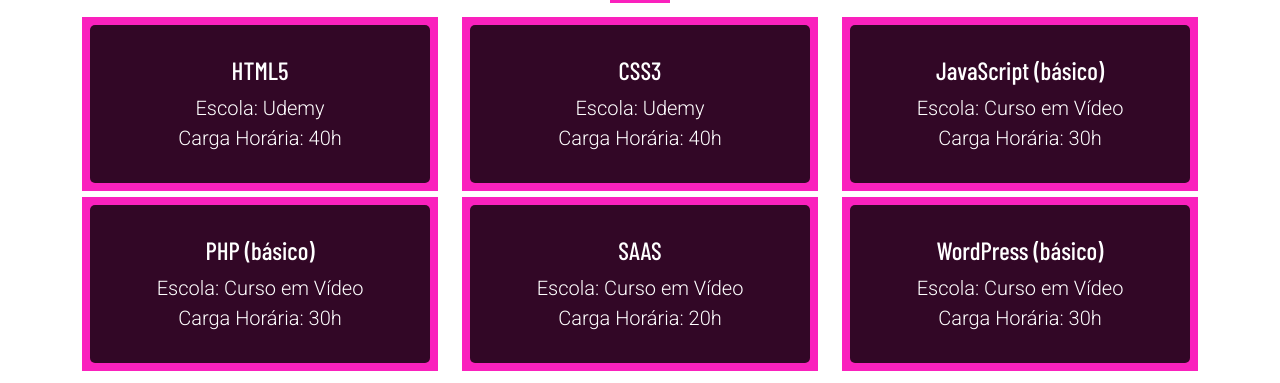
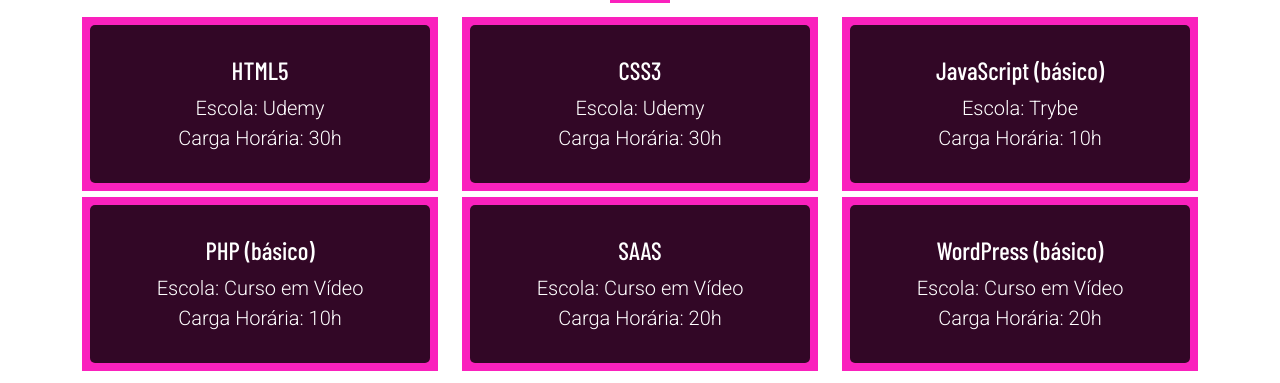
Before and after one commit to alevbonfim/cv, a website: page index.html in a window 1280 px wide. Shown: the part 1327-1710 px from the top of the page. Drawn offline with nearby package versions, Linux system fonts and the light colour scheme; a web font is replaced by a local one.

Commit message:
alterações

```diff
--- a/index.html
+++ b/index.html
@@ -169,7 +169,7 @@
                         <div class="content-course">
                             <h3>HTML5</h3>
                             <p>Escola: Udemy</p>
-                            <p>Carga Horária: 40h</p>
+                            <p>Carga Horária: 30h</p>
                         </div>
                     </div>
                 </div>
@@ -178,7 +178,7 @@
                         <div class="content-course">
                             <h3>CSS3</h3>
                             <p>Escola: Udemy</p>
-                            <p>Carga Horária: 40h</p>
+                            <p>Carga Horária: 30h</p>
                         </div>
                     </div>
                 </div>
@@ -186,8 +186,8 @@
                     <div class="courses">
                         <div class="content-course">
                             <h3>JavaScript (básico)</h3>
-                            <p>Escola: Curso em Vídeo</p>
-                            <p>Carga Horária: 30h</p>
+                            <p>Escola: Trybe</p>
+                            <p>Carga Horária: 10h</p>
                         </div>
                     </div>
                 </div>
@@ -198,7 +198,7 @@
                         <div class="content-course">
                             <h3>PHP (básico)</h3>
                             <p>Escola: Curso em Vídeo</p>
-                            <p>Carga Horária: 30h</p>
+                            <p>Carga Horária: 10h</p>
                         </div>
                     </div>
                 </div>
@@ -216,7 +216,7 @@
                         <div class="content-course">
                             <h3>WordPress (básico)</h3>
                             <p>Escola: Curso em Vídeo</p>
-                            <p>Carga Horária: 30h</p>
+                            <p>Carga Horária: 20h</p>
                         </div>
                     </div>
                 </div>
```
